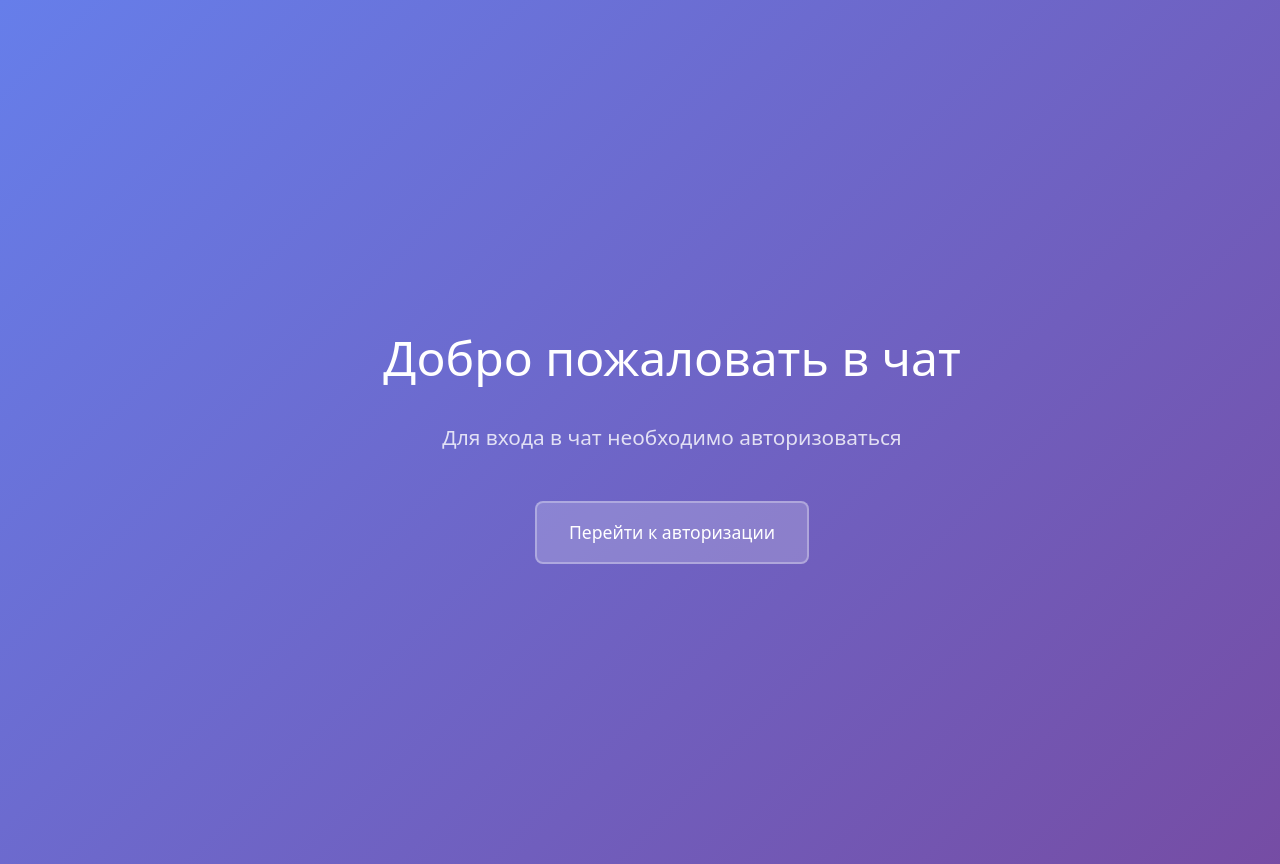
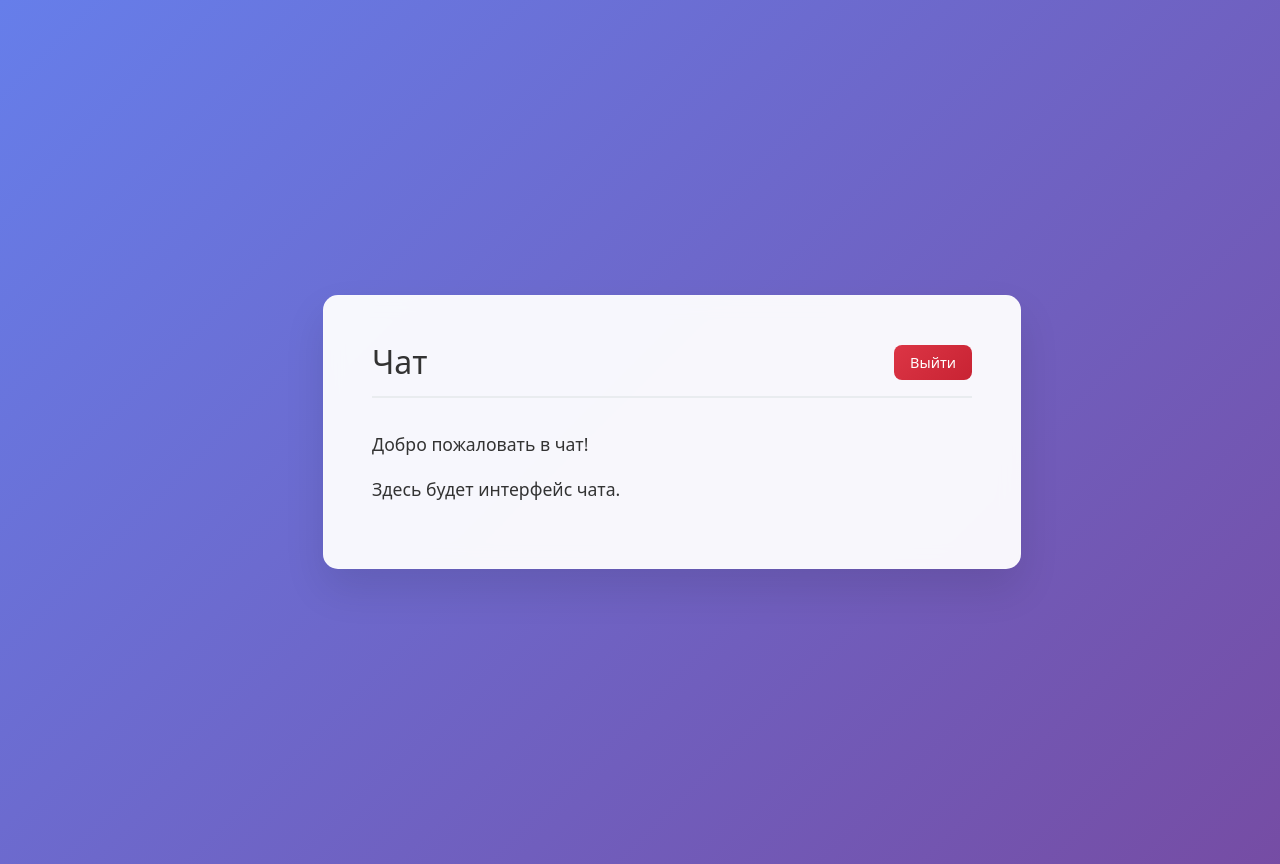
Before and after one commit to IVANFROL/fullstack-javascript-project-12, a React app in the folder frontend/: page / in a window 1280 px wide. Shown: the top 864 px of the page. Built offline with nearby package versions, Linux system fonts and the light colour scheme; sample sign-in values are in the browser's storage; the HTML template or start-up script is replaced by a standard one.

Commit message:
Implement JWT authentication with login form and protected routes

```diff
--- a/frontend/package.json
+++ b/frontend/package.json
@@ -10,8 +10,11 @@
     "preview": "vite preview"
   },
   "dependencies": {
+    "axios": "^1.12.2",
+    "bootstrap": "^5.3.8",
     "formik": "^2.4.6",
     "react": "^19.1.1",
+    "react-bootstrap": "^2.10.10",
     "react-dom": "^19.1.1",
     "react-router-dom": "^7.9.4",
     "yup": "^1.7.1"
--- a/frontend/src/App.css
+++ b/frontend/src/App.css
@@ -274,3 +274,87 @@
     padding: 1rem;
   }
 }
+
+/* Стили для чата */
+.chat-page {
+  display: flex;
+  align-items: center;
+  justify-content: center;
+  min-height: 100vh;
+  padding: 2rem;
+  background: linear-gradient(135deg, #667eea 0%, #764ba2 100%);
+  width: 100%;
+}
+
+.chat-container {
+  background: rgba(255, 255, 255, 0.95);
+  padding: 3rem;
+  border-radius: 15px;
+  box-shadow: 0 20px 40px rgba(0, 0, 0, 0.1);
+  width: 100%;
+  max-width: 600px;
+  backdrop-filter: blur(10px);
+  border: 1px solid rgba(255, 255, 255, 0.2);
+}
+
+.chat-header {
+  display: flex;
+  justify-content: space-between;
+  align-items: center;
+  margin-bottom: 2rem;
+  padding-bottom: 1rem;
+  border-bottom: 2px solid #e9ecef;
+}
+
+.chat-header h1 {
+  color: #333;
+  font-size: 2rem;
+  font-weight: 300;
+  margin: 0;
+}
+
+.logout-button {
+  padding: 0.5rem 1rem;
+  background: linear-gradient(135deg, #dc3545, #c82333);
+  color: white;
+  border: none;
+  border-radius: 8px;
+  font-size: 0.9rem;
+  font-weight: 500;
+  cursor: pointer;
+  transition: all 0.3s ease;
+}
+
+.logout-button:hover {
+  background: linear-gradient(135deg, #c82333, #a71e2a);
+  transform: translateY(-1px);
+  box-shadow: 0 4px 15px rgba(220, 53, 69, 0.3);
+}
+
+.chat-content {
+  color: #333;
+  font-size: 1.1rem;
+  line-height: 1.6;
+}
+
+.chat-content p {
+  margin-bottom: 1rem;
+}
+
+@media (max-width: 768px) {
+  .chat-container {
+    padding: 2rem;
+    margin: 1rem;
+    max-width: 90%;
+  }
+
+  .chat-header {
+    flex-direction: column;
+    gap: 1rem;
+    text-align: center;
+  }
+
+  .chat-header h1 {
+    font-size: 1.5rem;
+  }
+}
--- a/frontend/src/App.jsx
+++ b/frontend/src/App.jsx
@@ -1,21 +1,30 @@
 import React from 'react';
 import { BrowserRouter as Router, Routes, Route } from 'react-router-dom';
+import { AuthProvider } from './contexts/AuthContext';
 import HomePage from './components/HomePage';
 import LoginPage from './components/LoginPage';
+import ChatPage from './components/ChatPage';
+import ProtectedRoute from './components/ProtectedRoute';
 import NotFoundPage from './components/NotFoundPage';
 import './App.css';
 
 function App() {
   return (
+    <AuthProvider>
       <Router>
         <div className="app">
           <Routes>
-          <Route path="/" element={<HomePage />} />
+            <Route path="/" element={
+              <ProtectedRoute>
+                <ChatPage />
+              </ProtectedRoute>
+            } />
             <Route path="/login" element={<LoginPage />} />
             <Route path="*" element={<NotFoundPage />} />
           </Routes>
         </div>
       </Router>
+    </AuthProvider>
   );
 }
 
--- /dev/null
+++ b/frontend/src/components/ChatPage.jsx
@@ -0,0 +1,28 @@
+import React from 'react';
+import { useAuth } from '../contexts/AuthContext';
+
+const ChatPage = () => {
+  const { user, logout } = useAuth();
+
+  return (
+    <div className="chat-page">
+      <div className="chat-container">
+        <div className="chat-header">
+          <h1>Чат</h1>
+          <button
+            className="logout-button"
+            onClick={logout}
+          >
+            Выйти
+          </button>
+        </div>
+        <div className="chat-content">
+          <p>Добро пожаловать в чат!</p>
+          <p>Здесь будет интерфейс чата.</p>
+        </div>
+      </div>
+    </div>
+  );
+};
+
+export default ChatPage;
--- a/frontend/src/components/LoginPage.jsx
+++ b/frontend/src/components/LoginPage.jsx
@@ -1,8 +1,15 @@
-import React from 'react';
+import React, { useState } from 'react';
 import { Formik, Form, Field, ErrorMessage } from 'formik';
+import { useNavigate } from 'react-router-dom';
 import * as Yup from 'yup';
+import axios from 'axios';
+import { useAuth } from '../contexts/AuthContext';
 
 const LoginPage = () => {
+  const [error, setError] = useState('');
+  const navigate = useNavigate();
+  const { login } = useAuth();
+
   const validationSchema = Yup.object({
     username: Yup.string()
       .min(3, 'Имя пользователя должно содержать минимум 3 символа')
@@ -17,9 +24,23 @@ const LoginPage = () => {
     password: '',
   };
 
-  const handleSubmit = (values, { setSubmitting }) => {
-    console.log('Данные формы:', values);
-    setSubmitting(false);
+  const handleSubmit = async (values, { setSubmitting }) => {
+    try {
+      setError('');
+      const response = await axios.post('/api/v1/login', {
+        username: values.username,
+        password: values.password,
+      });
+
+      if (response.data.token) {
+        login(response.data.token);
+        navigate('/');
+      }
+    } catch (err) {
+      setError('Неверное имя пользователя или пароль');
+    } finally {
+      setSubmitting(false);
+    }
   };
 
   return (
@@ -33,6 +54,12 @@ const LoginPage = () => {
         >
           {({ isSubmitting }) => (
             <Form className="login-form">
+              {error && (
+                <div className="error-message" style={{ marginBottom: '1rem', textAlign: 'center' }}>
+                  {error}
+                </div>
+              )}
+
               <div className="form-group">
                 <label htmlFor="username">Имя пользователя:</label>
                 <Field
--- /dev/null
+++ b/frontend/src/components/ProtectedRoute.jsx
@@ -0,0 +1,19 @@
+import React from 'react';
+import { Navigate } from 'react-router-dom';
+import { useAuth } from '../contexts/AuthContext';
+
+const ProtectedRoute = ({ children }) => {
+  const { user, loading } = useAuth();
+
+  if (loading) {
+    return <div>Загрузка...</div>;
+  }
+
+  if (!user) {
+    return <Navigate to="/login" replace />;
+  }
+
+  return children;
+};
+
+export default ProtectedRoute;
--- /dev/null
+++ b/frontend/src/contexts/AuthContext.jsx
@@ -0,0 +1,48 @@
+import React, { createContext, useContext, useState, useEffect } from 'react';
+
+const AuthContext = createContext();
+
+export const useAuth = () => {
+  const context = useContext(AuthContext);
+  if (!context) {
+    throw new Error('useAuth must be used within an AuthProvider');
+  }
+  return context;
+};
+
+export const AuthProvider = ({ children }) => {
+  const [user, setUser] = useState(null);
+  const [loading, setLoading] = useState(true);
+
+  useEffect(() => {
+    // Проверяем токен при загрузке приложения
+    const token = localStorage.getItem('token');
+    if (token) {
+      setUser({ token });
+    }
+    setLoading(false);
+  }, []);
+
+  const login = (token) => {
+    localStorage.setItem('token', token);
+    setUser({ token });
+  };
+
+  const logout = () => {
+    localStorage.removeItem('token');
+    setUser(null);
+  };
+
+  const value = {
+    user,
+    login,
+    logout,
+    loading
+  };
+
+  return (
+    <AuthContext.Provider value={value}>
+      {children}
+    </AuthContext.Provider>
+  );
+};
```
Also changed, not shown: 1 other file (tests, documents, lock files or other folders). Lines whose indentation alone changed are shown as unchanged.
